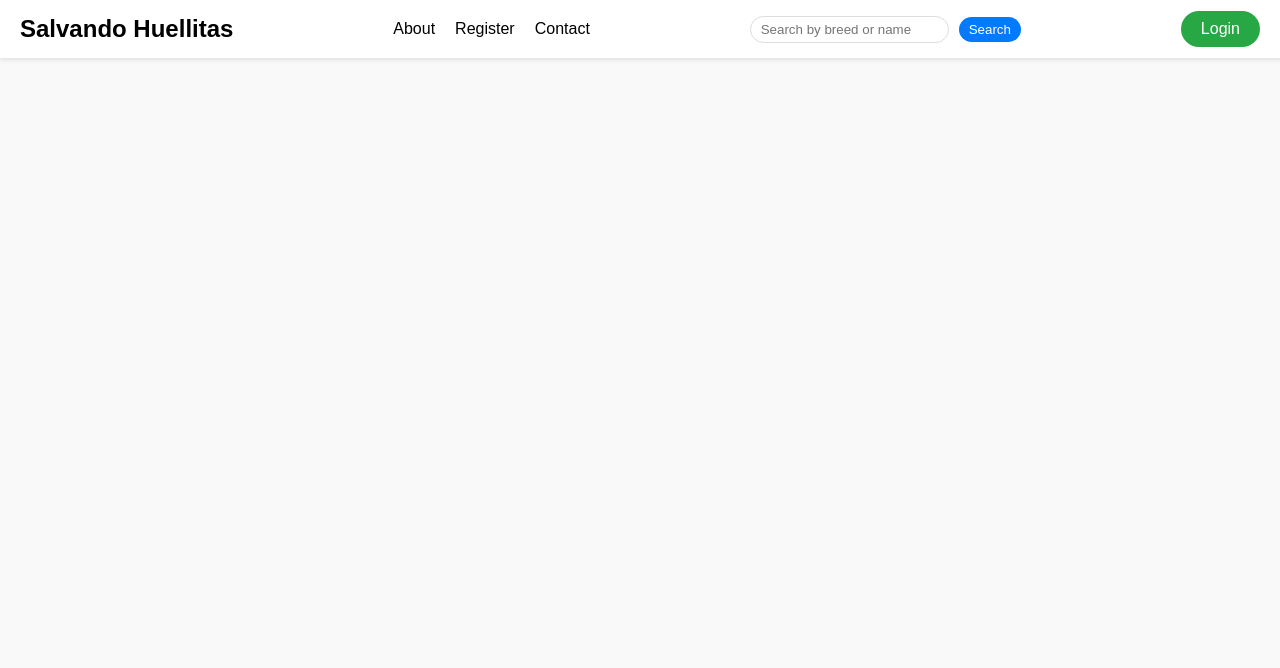
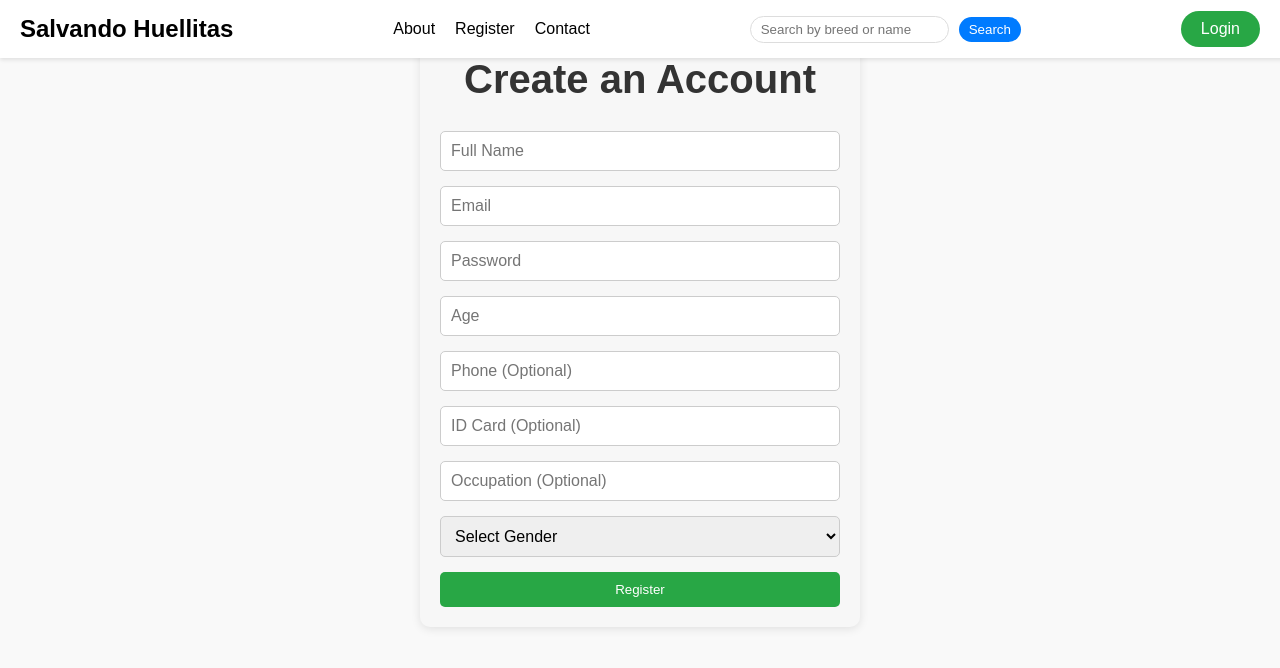
Before and after one commit to beta-cancri/SalvandoHuellitas-Front-end, a React (Create React App) app in the folder my-app/: page /register in a window 1280 px wide. Shown: the top 668 px of the page. Built offline with nearby package versions, Linux system fonts and the light colour scheme.

Commit message:
form user

```diff
--- a/my-app/src/App.js
+++ b/my-app/src/App.js
@@ -6,7 +6,8 @@ import Detail from './views/detail/detail.component';
 import About from './views/about/about.component';
 import Landing from './views/landing/landing.component';
 import Contact from './views/contact/contact.component';
-import Login from './views/login/login.component'; // Import Login component
+import Login from './views/login/login.component';
+import Register from './views/register/register.component'; // Import Register component
 import './App.css';
 
 const App = () => {
@@ -24,7 +25,8 @@ const App = () => {
         <Route path="/detail/:id" element={<Detail />} />
         <Route path="/about" element={<About />} />
         <Route path="/contact" element={<Contact />} />
-        <Route path="/login" element={<Login />} /> {/* Add Login Route */}
+        <Route path="/login" element={<Login />} /> {/* Login Route */}
+        <Route path="/register" element={<Register />} /> {/* Register Route */}
       </Routes>
     </div>
   );
--- a/my-app/src/redux/actions/index.js
+++ b/my-app/src/redux/actions/index.js
@@ -9,15 +9,17 @@ export const FETCH_USERS_SUCCESS = 'FETCH_USERS_SUCCESS';
 export const CREATE_USER_SUCCESS = 'CREATE_USER_SUCCESS';
 export const FETCH_REQUESTS_SUCCESS = 'FETCH_REQUESTS_SUCCESS';
 
-// Fetch all pets with optional search query
-export const fetchPets = (searchQuery = '') => async (dispatch) => {
+// Fetch all pets with optional filters and pagination
+export const fetchPets = (filters = {}, page = 1) => async (dispatch) => {
   try {
-    // If searchQuery is provided, include it in the request params
-    const response = await axios.get('http://localhost:3001/pets', {
-      params: { search: searchQuery },
+    const params = { ...filters, page };
+    const response = await axios.get('http://localhost:3001/pets', { params });
+
+    console.log('Fetched Pets:', response.data);
+    dispatch({
+      type: FETCH_PETS_SUCCESS,
+      payload: response.data,
     });
-    console.log('Fetched Pets:', response.data);
-    dispatch({ type: FETCH_PETS_SUCCESS, payload: response.data });
   } catch (error) {
     console.error('Error fetching pets:', error.message);
   }
--- a/my-app/src/redux/reducer/index.js
+++ b/my-app/src/redux/reducer/index.js
@@ -11,6 +11,8 @@ const initialState = {
   reviews: [],
   users: [],
   requests: [],
+  currentPage: 1,
+  totalPages: 1,
 };
 
 const rootReducer = (state = initialState, action) => {
@@ -19,7 +21,9 @@ const rootReducer = (state = initialState, action) => {
       console.log('Reducer updating pets state with payload:', action.payload);
       return {
         ...state,
-        pets: action.payload,
+        pets: action.payload.results,
+        currentPage: action.payload.page,
+        totalPages: action.payload.totalPages,
       };
     case FETCH_PET_DETAIL_SUCCESS:
       console.log('Reducer updating petDetail state with payload:', action.payload);
--- a/my-app/src/views/home/home.component.jsx
+++ b/my-app/src/views/home/home.component.jsx
@@ -1,4 +1,4 @@
-import React, { useEffect } from 'react';
+import React, { useEffect, useState } from 'react';
 import { useDispatch, useSelector } from 'react-redux';
 import { fetchPets } from '../../redux/actions';
 import Cards from '../../components/cards/cards.component';
@@ -6,16 +6,105 @@ import './home.styles.css';
 
 const Home = () => {
   const dispatch = useDispatch();
-  const pets = useSelector((state) => state.pets);
+  const { pets, currentPage, totalPages } = useSelector((state) => state);
+
+  // States for filters
+  const [species, setSpecies] = useState('');
+  const [energyLevel, setEnergyLevel] = useState('');
+  const [size, setSize] = useState('');
+
+  // Fetch pets based on filters
+  const handleFilterChange = () => {
+    const filters = {
+      species: species || undefined,
+      energyLevel: energyLevel || undefined,
+      size: size || undefined,
+    };
+    dispatch(fetchPets(filters, currentPage));
+  };
 
   useEffect(() => {
-    dispatch(fetchPets());
-  }, [dispatch]);
+    handleFilterChange(); // Trigger filter change on component mount
+  }, [dispatch, species, energyLevel, size, currentPage]);
+
+  // Handle pagination
+  const handleNextPage = () => {
+    if (currentPage < totalPages) {
+      dispatch(fetchPets({ species, energyLevel, size }, currentPage + 1));
+    }
+  };
+
+  const handlePreviousPage = () => {
+    if (currentPage > 1) {
+      dispatch(fetchPets({ species, energyLevel, size }, currentPage - 1));
+    }
+  };
+
+  // Reset filters to default values
+  const handleResetFilters = () => {
+    setSpecies('');
+    setEnergyLevel('');
+    setSize('');
+    dispatch(fetchPets({}, 1)); // Fetch all pets with no filters
+  };
 
   return (
     <div className="home-container">
       <h1>Available Pets for Adoption</h1>
-      {pets.length > 0 ? <Cards pets={pets} /> : <p>No pets available</p>}
+
+      {/* Filter Controls */}
+      <div className="filter-controls">
+        <label>
+          Species:
+          <select value={species} onChange={(e) => setSpecies(e.target.value)}>
+            <option value="">All</option>
+            <option value="dog">Dog</option>
+            <option value="cat">Cat</option>
+          </select>
+        </label>
+
+        <label>
+          Energy Level:
+          <select value={energyLevel} onChange={(e) => setEnergyLevel(e.target.value)}>
+            <option value="">All</option>
+            <option value="low">Low</option>
+            <option value="medium">Medium</option>
+            <option value="high">High</option>
+          </select>
+        </label>
+
+        <label>
+          Size:
+          <select value={size} onChange={(e) => setSize(e.target.value)}>
+            <option value="">All</option>
+            <option value="small">Small</option>
+            <option value="medium">Medium</option>
+            <option value="large">Large</option>
+          </select>
+        </label>
+
+        {/* Reset Filters Button */}
+        <button onClick={handleResetFilters} className="reset-button">
+          Reset Filters
+        </button>
+      </div>
+
+      {pets.length > 0 ? (
+        <div>
+          <Cards pets={pets} />
+          <div className="pagination">
+            <button onClick={handlePreviousPage} disabled={currentPage === 1}>
+              Previous
+            </button>
+            <span>{`Page ${currentPage} of ${totalPages}`}</span>
+            <button onClick={handleNextPage} disabled={currentPage === totalPages}>
+              Next
+            </button>
+          </div>
+        </div>
+      ) : (
+        <p>No pets available</p>
+      )}
     </div>
   );
 };
--- a/my-app/src/views/home/home.styles.css
+++ b/my-app/src/views/home/home.styles.css
@@ -1,10 +1,47 @@
 .home-container {
   padding: 20px;
-  margin-top: 60px; /* Space for the fixed Navbar */
 }
 
-.home-container h1 {
-  font-size: 2rem;
+.filter-controls {
+  display: flex;
+  align-items: center;
   margin-bottom: 20px;
-  text-align: center;
 }
+
+.filter-controls label {
+  margin-right: 20px;
+}
+
+.filter-controls select {
+  padding: 5px;
+  margin-left: 10px;
+}
+
+.reset-button {
+  padding: 8px 15px;
+  margin-left: 20px;
+  background-color: #f44336;
+  color: white;
+  border: none;
+  border-radius: 5px;
+  cursor: pointer;
+}
+
+.reset-button:hover {
+  background-color: #d32f2f;
+}
+
+.pagination {
+  display: flex;
+  justify-content: center;
+  margin-top: 20px;
+}
+
+.pagination button {
+  margin: 0 10px;
+  padding: 10px 20px;
+}
+
+.pagination span {
+  align-self: center;
+}
--- /dev/null
+++ b/my-app/src/views/register/register.component.jsx
@@ -0,0 +1,124 @@
+import React, { useState } from 'react';
+import { useDispatch } from 'react-redux';
+import { createUser } from '../../redux/actions';
+import './register.styles.css';
+
+const Register = () => {
+  const dispatch = useDispatch();
+
+  // State for form inputs
+  const [formData, setFormData] = useState({
+    fullName: '',
+    email: '',
+    password: '',
+    age: '',
+    phone: '',
+    idCard: '',
+    occupation: '',
+    gender: '',
+  });
+
+  // State for handling errors
+  const [error, setError] = useState('');
+
+  // Handle input changes
+  const handleChange = (e) => {
+    setFormData({
+      ...formData,
+      [e.target.name]: e.target.value,
+    });
+  };
+
+  // Handle form submission
+  const handleSubmit = async (e) => {
+    e.preventDefault();
+    setError('');
+
+    // Validate form fields if necessary
+
+    try {
+      await dispatch(createUser(formData));
+      alert('User created successfully');
+      // Optionally, redirect to another page
+    } catch (err) {
+      setError('Failed to create user: ' + err.message);
+    }
+  };
+
+  return (
+    <div className="register-container">
+      <h1>Create an Account</h1>
+      <form className="register-form" onSubmit={handleSubmit}>
+        <input
+          type="text"
+          name="fullName"
+          placeholder="Full Name"
+          value={formData.fullName}
+          onChange={handleChange}
+          required
+        />
+        <input
+          type="email"
+          name="email"
+          placeholder="Email"
+          value={formData.email}
+          onChange={handleChange}
+          required
+        />
+        <input
+          type="password"
+          name="password"
+          placeholder="Password"
+          value={formData.password}
+          onChange={handleChange}
+          required
+        />
+        <input
+          type="number"
+          name="age"
+          placeholder="Age"
+          value={formData.age}
+          onChange={handleChange}
+          required
+        />
+        <input
+          type="text"
+          name="phone"
+          placeholder="Phone (Optional)"
+          value={formData.phone}
+          onChange={handleChange}
+        />
+        <input
+          type="text"
+          name="idCard"
+          placeholder="ID Card (Optional)"
+          value={formData.idCard}
+          onChange={handleChange}
+        />
+        <input
+          type="text"
+          name="occupation"
+          placeholder="Occupation (Optional)"
+          value={formData.occupation}
+          onChange={handleChange}
+        />
+        <select
+          name="gender"
+          value={formData.gender}
+          onChange={handleChange}
+          required
+        >
+          <option value="">Select Gender</option>
+          <option value="male">Male</option>
+          <option value="female">Female</option>
+        </select>
+        <button type="submit" className="register-button">
+          Register
+        </button>
+      </form>
+      {error && <p className="error-message">{error}</p>}
+    </div>
+  );
+};
+
+export default Register;
--- /dev/null
+++ b/my-app/src/views/register/register.styles.css
@@ -0,0 +1,46 @@
+.register-container {
+    max-width: 400px;
+    margin: 0 auto;
+    padding: 20px;
+    background-color: #f7f7f7;
+    border-radius: 10px;
+    box-shadow: 0 2px 10px rgba(0, 0, 0, 0.1);
+  }
+
+  .register-container h1 {
+    text-align: center;
+    margin-bottom: 20px;
+  }
+
+  .register-form {
+    display: flex;
+    flex-direction: column;
+  }
+
+  .register-form input,
+  .register-form select {
+    padding: 10px;
+    margin-bottom: 15px;
+    border: 1px solid #ccc;
+    border-radius: 5px;
+    font-size: 16px;
+  }
+
+  .register-button {
+    padding: 10px 15px;
+    background-color: #28a745;
+    color: white;
+    border: none;
+    border-radius: 5px;
+    cursor: pointer;
+  }
+
+  .register-button:hover {
+    background-color: #218838;
+  }
+
+  .error-message {
+    color: red;
+    text-align: center;
+    margin-top: 15px;
+  }
```
Also changed, not shown: my-app/src/views/createpet/createpet.component.jsx (added), my-app/src/views/createpet/createpet.styles.css (added).
